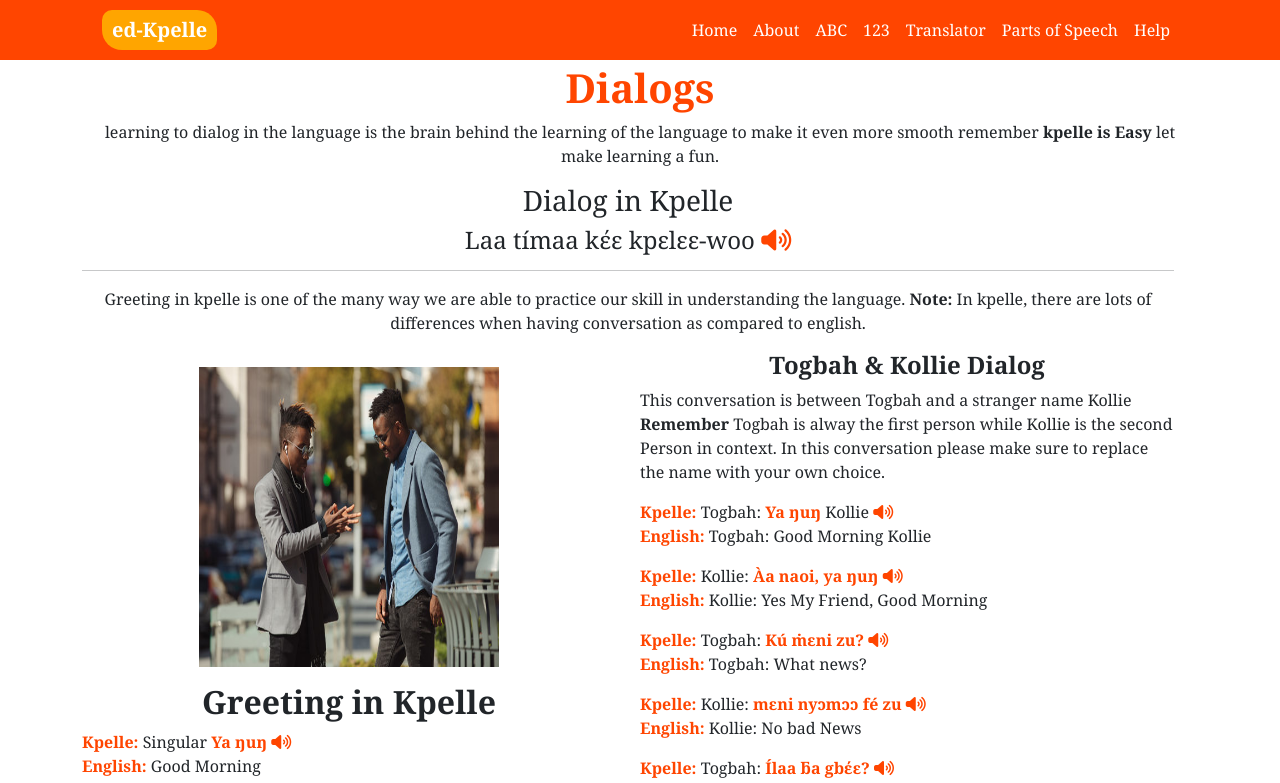
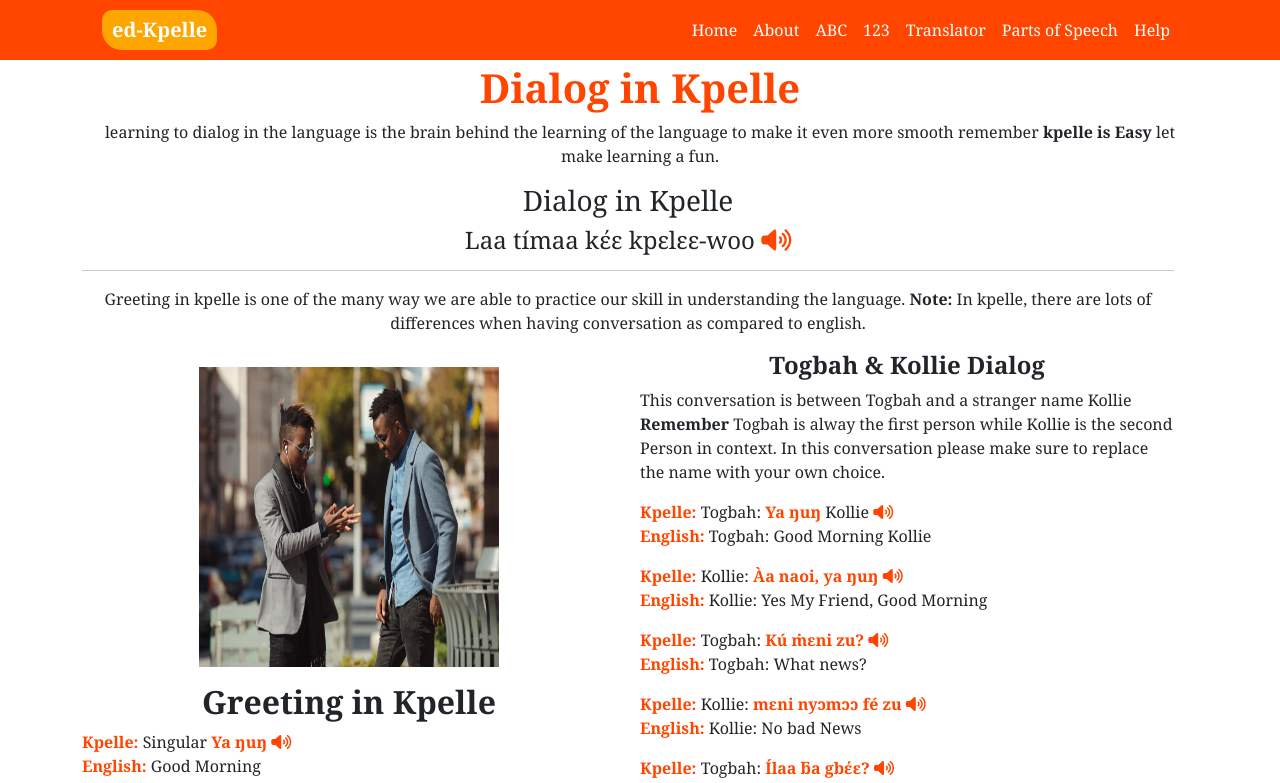
Before and after one commit to CodeWithTec/kpelle_1.0.0.1, a plain HTML site: page dialog.html in a window 1280 px wide. Shown: the top 783 px of the page. Drawn offline with Linux system fonts and the light colour scheme.

Commit message:
yes dialog

```diff
--- a/dialog.html
+++ b/dialog.html
@@ -60,7 +60,7 @@
           <div class="row">
             <div class="col-lg-12 text-center">
               <div class="page-title">
-                <h1 class="title">Dialogs</h1>
+                <h1 class="title">Dialog in Kpelle</h1>
                 <p>learning to dialog in the language is the brain behind the learning of the language to make it even more smooth remember<b> kpelle is Easy</b> let make learning a fun.</p>
               </div>
             </div>
```
Also changed, not shown: index.html (+1 -1 lines).
